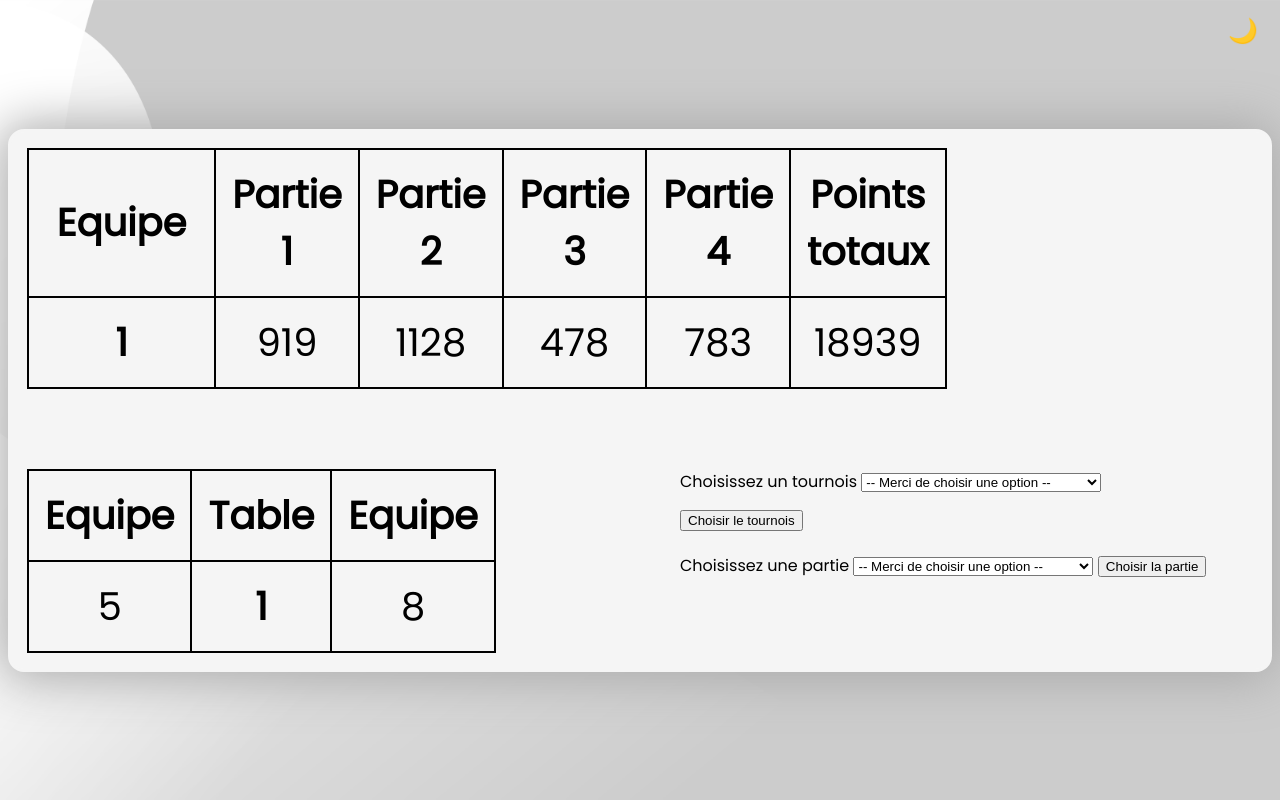
After one commit to julianoMa/BelotePlus, a Flask app: page /players-screen in a window 1280 px wide. The commit adds this page. Run offline with Flask 3, Linux system fonts and the light colour scheme; data that the repository does not hold is empty.

Commit message:
starting to add player screen (#9) almost done with backend

```diff
--- a/app.py
+++ b/app.py
@@ -162,10 +162,6 @@ def rounds():
 
     return render_template("concours.html", tournament=tournament_name, round=current_round, repartition=r)
 
-@app.route("/edit-scores", methods=["GET", "POST"])
-def editscores():
-    return True
-
 @app.route("/ranking", methods=["GET", "POST"])
 def ranking():
     tournament_name = request.args.get("tournament")
@@ -174,9 +170,43 @@ def ranking():
 
     return render_template("leaderboard.html", tournament=tournament_name, ranking=ranking)
 
-@app.route("/archives", methods=["GET", "POST"])
-def archives():
+@app.route("/players-screen", methods=["GET", "POST"])
+def players():
+    tournaments = get_tournaments_names()
+    tournament = "none"
+    rounds = 0
+    round_selected = 0
+
+    if request.method == "POST":
+        action = request.form.get("action")
+
+        if action == "tournaments":
+            tournament = request.form.get('tournaments', '')
+
+            if tournament == "":
+                return redirect(url_for("players"))
+            else:
+                rounds = get_rounds(tournament)
+
+        elif action == "rounds":
+            tournament = request.form.get('tournament', '')
+            round_selected = request.form.get('rounds-select', 0)
+            rounds = request.form.get('rounds-a', 0)
+
+            if not round_selected:
+                return redirect(url_for("players"))
+            else:
+                teams = get_teams(tournament)
+
+    return render_template("players-screen.html", tournaments=tournaments, tournament=tournament, rounds=int(rounds), round=round_selected)
+
+@app.route("/edit-scores", methods=["GET", "POST"])
+def editscores():
     return True
+
+#@app.route("/archives", methods=["GET", "POST"])
+#def archives():
+#    return True
 
 if __name__ == "__main__":
     print("🛠️  Starting checks...")
--- /dev/null
+++ b/static/css/players.css
@@ -0,0 +1,39 @@
+.container {
+    flex-wrap: wrap;
+
+    padding: 1rem;
+}
+
+.container > div {
+    flex: 1 1 25%
+}
+
+.container :first-child {
+    width: 75%;
+}
+
+table {
+    border-collapse: collapse;
+    border: 2px solid var(--text-color);
+
+    text-align: center;
+    font-size: 2.4rem;
+}
+
+th, td {
+    border: 2px solid var(--text-color);
+
+    padding: 1rem;
+}
+
+.options {
+    display: flex;
+    flex-direction: column;
+    gap: 0.5rem;
+
+    flex: 1 1 100%;
+}
+
+.options select {
+    width: 15rem;
+}
--- a/templates/concours.html
+++ b/templates/concours.html
@@ -38,6 +38,7 @@
 
                 <input type="text" name="tournament" id="tournament" style="display: none" value="{{ tournament }}">
                 <button type="submit" class="button-4">Prochaine partie</button>
+                <a href="/players-screen" target="_blank">Ouvrir l'écran des joueurs</a>
 
                 </form>
         </div>
--- /dev/null
+++ b/templates/players-screen.html
@@ -0,0 +1,102 @@
+<!DOCTYPE html>
+<html lang="fr">
+
+<head>
+    <meta charset="UTF-8">
+    <meta name="viewport" content="width=device-width, initial-scale=1.0">
+    <title>BelotePlus - Accueil</title>
+
+    <link rel="preload" href="{{ url_for('static', filename='fonts/Poppins-Regular.woff2') }}" as="font" type="font/woff2" crossorigin>
+
+    <link rel="icon" type="image/png" href="{{ url_for('static', filename='img/icon.png') }}" />
+
+    <link rel="stylesheet" href="{{ url_for('static', filename='css/base.css') }}">
+    <link rel="stylesheet" href="{{ url_for('static', filename='css/players.css') }}">
+
+</head>
+
+<body>
+    <main>
+        <button id="theme-toggle">🌙</button>
+
+        <div class="container">
+            <div>
+                <table class="teams-table">
+                    <thead>
+                    <tr>
+                        <th scope="col">Equipe</th>
+                        <th scope="col">Partie 1</th>
+                        <th scope="col">Partie 2</th>
+                        <th scope="col">Partie 3</th>
+                        <th scope="col">Partie 4</th>
+                        <th scope="col">Points totaux</th>
+                    </tr>
+                    </thead>
+
+                    <tbody>
+                        <tr>
+                            <th scope="row">1</th>
+                            <td>919</td>
+                            <td>1128</td>
+                            <td>478</td>
+                            <td>783</td>
+                            <td>18939</td>
+                        </tr>
+                    </tbody>
+                </table>
+            </div>
+
+            <div>
+                <table class="repartition-table">
+                    <thead>
+                        <th scope="col">Equipe</th>
+                        <th scope="col">Table</th>
+                        <th scope="col">Equipe</th>
+                    </thead>
+
+                    <tbody>
+                        <td>5</td>
+                        <th scope="col">1</th>
+                        <td>8</td>
+                    </tbody>
+                </table>
+            </div>
+
+            <div class="options">
+                <form method="POST" action="/players-screen">
+                    <label for="tournament-select">Choisissez un tournois</label>
+
+                    <select name="tournaments" id="tournament-select">
+                        <option value="">-- Merci de choisir une option --</option>
+                        {% for tournament in tournaments %}
+                            <option value="{{ tournament }}">{{ tournament }}</option>
+                        {% endfor %}
+                    </select>
+
+                    <button type="submit" name="action" value="tournaments">Choisir le tournois</button>
+                </form>
+
+                <form method="POST" action="/players-screen">
+                    <label for="round-select">Choisissez une partie</label>
+
+                    <select name="rounds-select" id="round-select">
+                        <option value="">-- Merci de choisir une option --</option>
+                        {% for i in range(rounds) %}
+                            <option value="{{ i + 1 }}">Partie n°{{ i + 1 }}</option>
+                        {% endfor %}
+                    </select>
+
+                    <input type="text" name="tournament" id="tournament" style="display: none" value="{{ tournament }}">
+                    <input type="text" name="rounds-a" id="rounds-a" style="display: none" value="{{ rounds }}">
+
+                    <button type="submit" name="action" value="rounds">Choisir la partie</button>
+                </form>
+
+            </div>
+        </div>
+    </main>
+</body>
+
+</html>
+
+<script src="{{ url_for('static', filename='js/color-mode.js') }}"></script>
```
